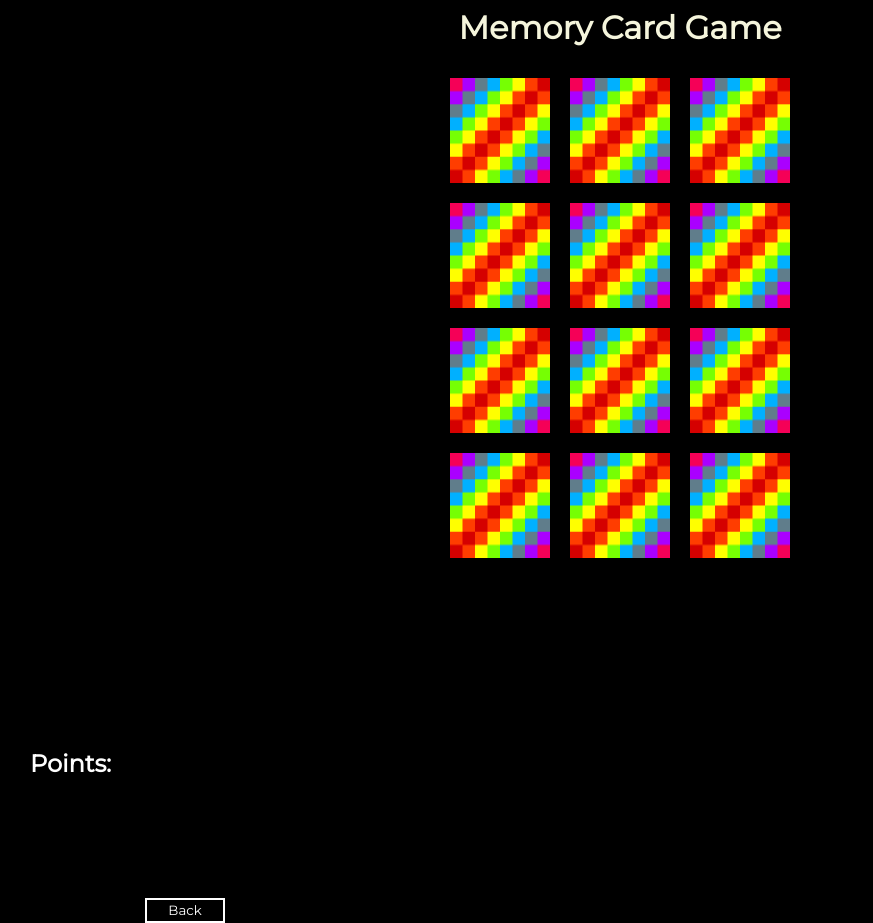
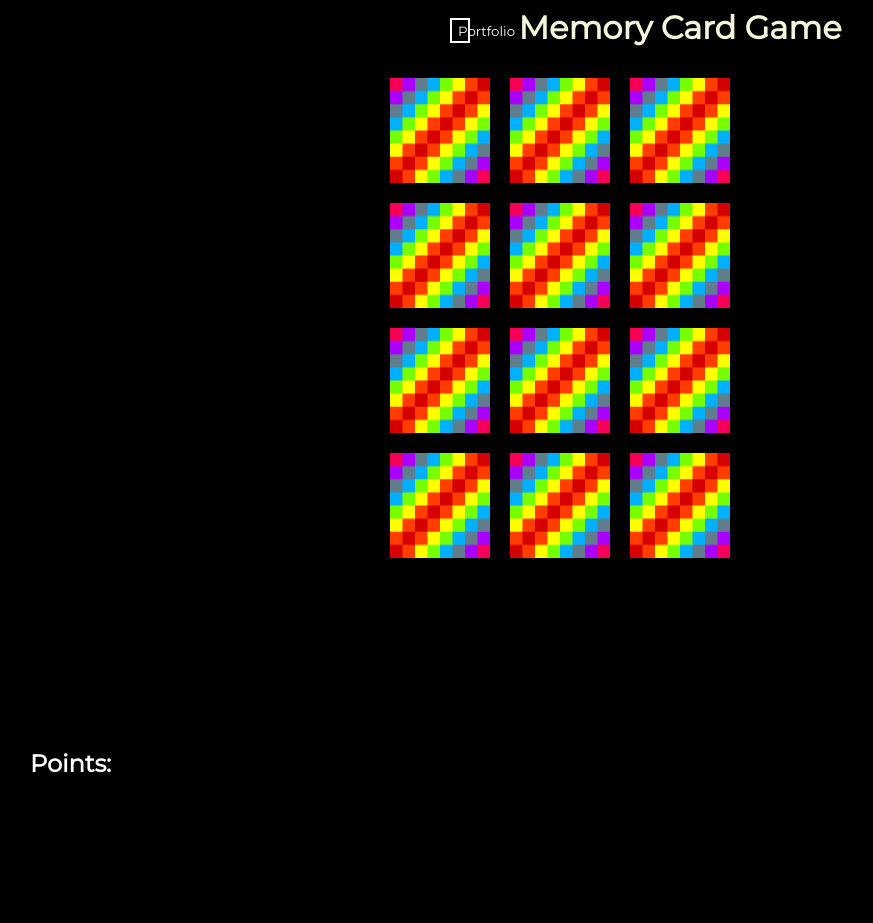
Before and after one commit to seba-pas/MemoryCardGame-, a plain HTML site: page index.html in a window 1280 px wide. Shown: the whole page, without its empty margins (20-893 px from the left). After the commit the page ends 800 px from the top, so only its background shows below. Drawn offline with Linux system fonts and the light colour scheme.

Commit message:
Update index.html

```diff
--- a/index.html
+++ b/index.html
@@ -11,22 +11,14 @@
   </head>
   <body>
     <div>
+       <a class="but" href='https://portfolio-sebapas.vercel.app/' style='float:left; margin:10px;'><button style='width:20px;'>Portfolio</button></a>
         <h1>Memory Card Game</h1>
         <div id="grid"></div>
     </div>
     <div class="score">
         <p>Points: <span id="resultado"></span></p>
 
-      <div class='footer'>
-        <a class="but" href='https://portfolio-sebapas.vercel.app/'><button>Back</button></a>
-        <style>
-            .footer {
-              display: flex;
-              justify-content: center;
-              align-content: center;
-              width: 100%;
-            }
-        </style>
+
     </div>
          <script src='./app.js'></script>
     </body>
```
